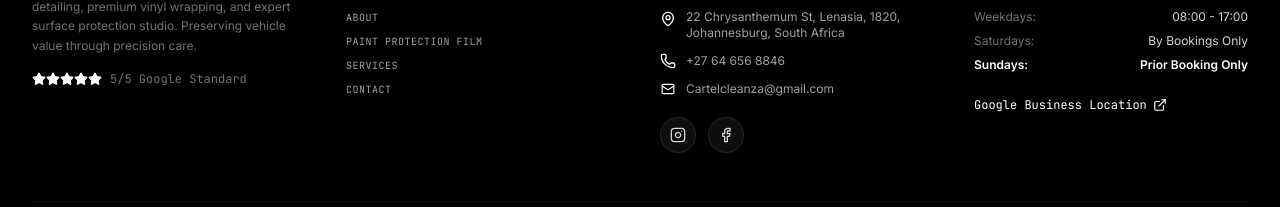
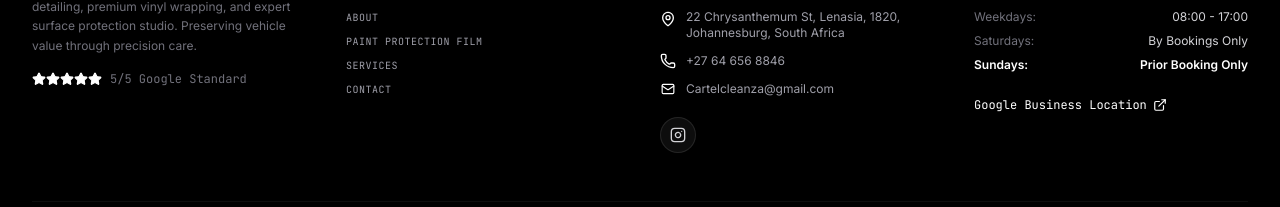
Before and after one commit to GosaiKishan/CCZA, a React (Vite) app: page / in a window 1280 px wide. Shown: the part 8371-8578 px from the top of the page. Built offline with nearby package versions, Linux system fonts and the light colour scheme.

Commit message:
refactor(footer): remove Facebook social link

```diff
--- a/src/components/Footer.tsx
+++ b/src/components/Footer.tsx
@@ -1,5 +1,5 @@
 import React from "react";
-import { MapPin, Phone, Mail, Star, Heart, ExternalLink, Instagram, Facebook } from "lucide-react";
+import { MapPin, Phone, Mail, Star, Heart, ExternalLink, Instagram } from "lucide-react";
 import DiagonalDivider from "./DiagonalDivider";
 
 interface FooterProps {
@@ -77,16 +77,6 @@
                 >
                   <Instagram className="w-4 h-4" />
                 </a>
-                <a
-                  href="https://www.facebook.com/cartelclean_za"
-                  target="_blank"
-                  rel="noopener noreferrer"
-                  aria-label="Facebook"
-                  title="Follow us on Facebook"
-                  className="w-9 h-9 rounded-full bg-white/5 border border-white/10 flex items-center justify-center text-zinc-300 hover:text-white hover:bg-white/15 hover:border-cyan-400/50 transition-all duration-300"
-                >
-                  <Facebook className="w-4 h-4" />
-                </a>
               </li>
             </ul>
           </div>
```
